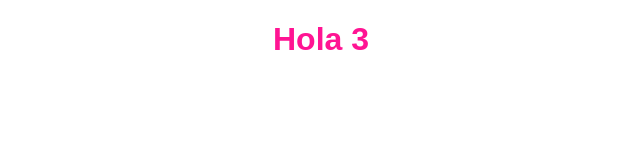
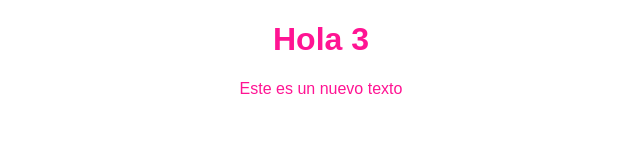
Before and after one commit to ivancastro/hyperBlog, a plain HTML site: page index.html in a window 1280 px wide. Shown: the whole page, without its empty margins (319-959 px from the left). Drawn offline with Linux system fonts and the light colour scheme.

Commit message:
nuevo div

```diff
--- a/index.html
+++ b/index.html
@@ -8,5 +8,8 @@
 </head>
 <body>
     <h1>Hola 3</h1>
+    <div>
+        Este es un nuevo texto
+    </div>
 </body>
 </html>
```
